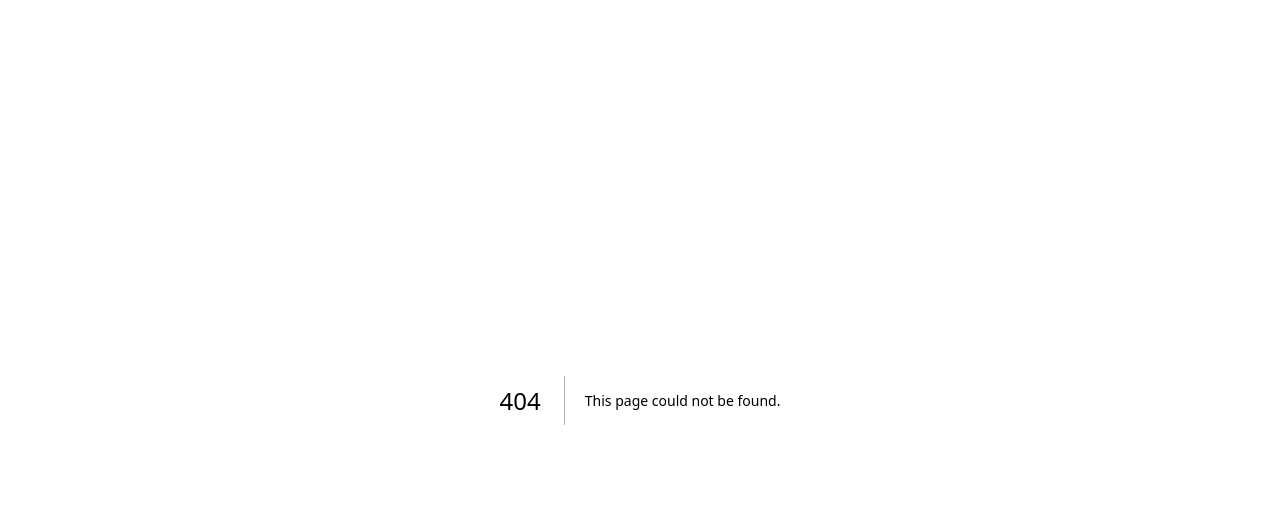
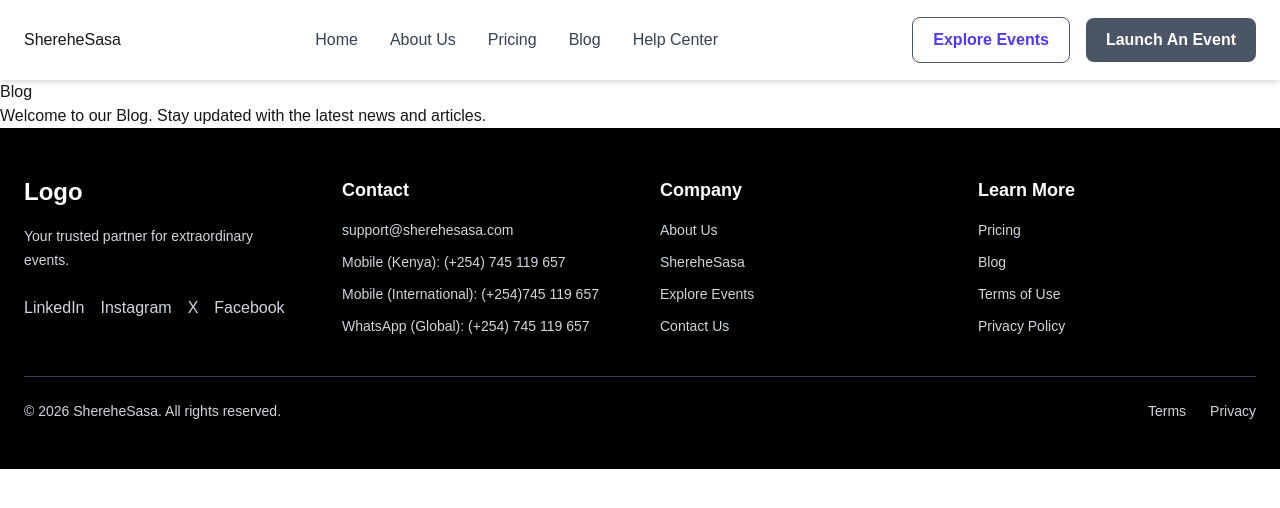
Before and after one commit to kendii001/Ticketing_System, a Next.js app in the folder ticket-frontend/: page /blog in a window 1280 px wide. Before the commit this address had no page. Shown: the top 508 px of the page. Built offline with nearby package versions, Linux system fonts and the light colour scheme.

Commit message:
add the changes

```diff
--- /dev/null
+++ b/ticket-frontend/app/about/page.tsx
@@ -0,0 +1,12 @@
+import Navbar from '@/components/navbar';
+import Footer from '@/components/footer';
+export default function About() {
+  return (
+    <div>
+      <Navbar/>
+      <h1>About Us</h1>
+      <p>Welcome to our About page.</p>
+<Footer/>
+    </div>
+  );
+}
--- /dev/null
+++ b/ticket-frontend/app/blog/page.tsx
@@ -0,0 +1,15 @@
+import Navbar from '@/components/navbar';
+import Footer from '@/components/footer';
+
+export default function Blog() {
+return(
+
+<div>
+  <Navbar/>
+  <h1>Blog</h1>
+  <p>Welcome to our Blog. Stay updated with the latest news and articles.</p>
+  <Footer/>
+</div>
+);
+
+}
--- /dev/null
+++ b/ticket-frontend/app/help/page.tsx
@@ -0,0 +1,15 @@
+import Navbar from '@/components/navbar';
+import Footer from '@/components/footer';
+
+export default function Help() {
+return(
+
+<div>
+  <Navbar/>
+  <h1>Help Center</h1>
+  <p>Welcome to our Help Center. How can we assist you?</p>
+  <Footer/>
+</div>
+);
+
+}
--- /dev/null
+++ b/ticket-frontend/app/pricing/page.tsx
@@ -0,0 +1,15 @@
+import Navbar from '@/components/navbar';
+import Footer from '@/components/footer';
+
+export default function Pricing() {
+return(
+
+<div>
+  <Navbar/>
+  <h1>Pricing</h1>
+  <p>Welcome to our Pricing page. Check out our plans and features.</p>
+  <Footer/>
+</div>
+);
+
+}
--- a/ticket-frontend/components/footer.tsx
+++ b/ticket-frontend/components/footer.tsx
@@ -1,6 +1,8 @@
+import Link from "next/link";
+
 export default function Footer() {
   return (
-    <footer className="bg-gray-900 text-gray-300">
+    <footer className="bg-black text-gray-300">
       <div className="max-w-7xl mx-auto px-6 py-12">
 
         {/* Top Section */}
@@ -18,21 +20,21 @@ export default function Footer() {
 
             {/* Social Icons */}
             <div className="flex gap-4 mt-6">
-              <a href="#" className="hover:text-white transition">
+              <Link href="#" className="hover:text-white transition">
                 LinkedIn
-              </a>
+              </Link>
 
-              <a href="#" className="hover:text-white transition">
+              <Link href="#" className="hover:text-white transition">
                 Instagram
-              </a>
+              </Link>
 
-              <a href="#" className="hover:text-white transition">
+              <Link href="#" className="hover:text-white transition">
                 X
-              </a>
+              </Link>
 
-              <a href="#" className="hover:text-white transition">
+              <Link href="#" className="hover:text-white transition">
                 Facebook
-              </a>
+              </Link>
             </div>
           </div>
 
@@ -44,19 +46,19 @@ export default function Footer() {
 
             <ul className="space-y-3 text-sm">
               <li>
-                📧 support@sherehesasa.com
+                 support@sherehesasa.com
               </li>
 
               <li>
-                📞 Mobile (Kenya): (+254) 745 119 657
+                Mobile (Kenya): (+254) 745 119 657
               </li>
 
               <li>
-                🌍 Mobile (International): (+254)745 119 657
+                Mobile (International): (+254)745 119 657
               </li>
 
               <li>
-                💬 WhatsApp (Global): (+254) 745 119 657
+                 WhatsApp (Global): (+254) 745 119 657
               </li>
             </ul>
           </div>
@@ -69,27 +71,27 @@ export default function Footer() {
 
             <ul className="space-y-3 text-sm">
               <li>
-                <a href="/about" className="hover:text-white">
+                <Link href="/about" className="hover:text-white">
                   About Us
-                </a>
+                </Link>
               </li>
 
               <li>
-                <a href="/" className="hover:text-white">
+                <Link href="/" className="hover:text-white">
                   ShereheSasa
-                </a>
+                </Link>
               </li>
 
               <li>
-                <a href="/events" className="hover:text-white">
+                <Link href="/events" className="hover:text-white">
                   Explore Events
-                </a>
+                </Link>
               </li>
 
               <li>
-                <a href="/contact" className="hover:text-white">
+                <Link href="/contact" className="hover:text-white">
                   Contact Us
-                </a>
+                </Link>
               </li>
             </ul>
           </div>
@@ -102,27 +104,27 @@ export default function Footer() {
 
             <ul className="space-y-3 text-sm">
               <li>
-                <a href="/pricing" className="hover:text-white">
+                <Link href="/pricing" className="hover:text-white">
                   Pricing
-                </a>
+                </Link>
               </li>
 
               <li>
-                <a href="/blog" className="hover:text-white">
+                <Link href="/blog" className="hover:text-white">
                   Blog
-                </a>
+                </Link>
               </li>
 
               <li>
-                <a href="/terms" className="hover:text-white">
+                <Link href="/terms" className="hover:text-white">
                   Terms of Use
-                </a>
+                </Link>
               </li>
 
               <li>
-                <a href="/privacy" className="hover:text-white">
+                <Link href="/privacy" className="hover:text-white">
                   Privacy Policy
-                </a>
+                </Link>
               </li>
             </ul>
           </div>
@@ -136,13 +138,13 @@ export default function Footer() {
           </p>
 
           <div className="flex gap-6 mt-4 md:mt-0">
-            <a href="/terms" className="hover:text-white">
+            <Link href="/terms" className="hover:text-white">
               Terms
-            </a>
+            </Link>
 
-            <a href="/privacy" className="hover:text-white">
+            <Link href="/privacy" className="hover:text-white">
               Privacy
-            </a>
+            </Link>
           </div>
 
         </div>
--- a/ticket-frontend/components/hero.tsx
+++ b/ticket-frontend/components/hero.tsx
@@ -1,11 +1,7 @@
 export default function Hero() {
   return (
-    <section
-      className="relative h-screen w-full bg-cover bg-center bg-no-repeat"
-      style={{
-        backgroundImage: "url('/media/image.jpeg')",
-      }}
-    >
+    <section className="relative h-screen w-full bg-[url('/media/image.jpeg')] bg-cover bg-center bg-no-repeat">
+
       {/* Dark Overlay */}
       <div className="absolute inset-0 bg-black/50"></div>
 
@@ -16,7 +12,7 @@ export default function Hero() {
             Discover Extraordinary Events
           </h1>
 
-          <p className="mt-6 text-lg md:text-xl font-family: var(--font-mono);">
+          <p className="mt-6 text-lg font-mono md:text-xl">
             Your trusted partner for unforgettable experiences. Explore events
             or launch your own with ShereheSasa.
           </p>
--- a/ticket-frontend/components/navbar.tsx
+++ b/ticket-frontend/components/navbar.tsx
@@ -1,3 +1,5 @@
+import Link from "next/link";
+
 export default function Navbar() {
   return (
     <nav className="bg-white shadow-md sticky top-0 z-50">
@@ -6,64 +8,74 @@ export default function Navbar() {
 
           {/* Logo */}
           <div className="flex items-center">
-            <a
-              href="/"
-              className="text-3xl font-bold text-indigo-600"
-            >
-              ShereheSasa
-            </a>
+
+            ShereheSasa
+
           </div>
 
           {/* Navigation Links */}
           <div className="hidden lg:flex items-center space-x-8">
-            <a
+
+            <Link
+
+
+              href="/home"
+              className="text-gray-700 hover:text-indigo-600 font-medium transition"
+            >
+              Home
+            </Link>
+            <Link
               href="/about"
               className="text-gray-700 hover:text-indigo-600 font-medium transition"
             >
               About Us
-            </a>
+            </Link>
 
-            <a
+            <Link
               href="/pricing"
               className="text-gray-700 hover:text-indigo-600 font-medium transition"
             >
               Pricing
-            </a>
+            </Link>
 
-            <a
+            <Link
               href="/blog"
               className="text-gray-700 hover:text-indigo-600 font-medium transition"
             >
               Blog
-            </a>
+            </Link>
 
-            <a
+            <Link
               href="/help"
               className="text-gray-700 hover:text-indigo-600 font-medium transition"
             >
               Help Center
-            </a>
+            </Link>
           </div>
 
           {/* Buttons */}
           <div className="hidden lg:flex items-center gap-4">
-            <a
+            <Link
               href="/events"
-              className="px-5 py-2.5 rounded-lg border border-indigo-600 text-indigo-600 font-semibold hover:bg-indigo-50 transition"
+              className="px-5 py-2.5 rounded-lg border border-gray-600 text-indigo-600 font-semibold hover:bg-indigo-50 transition"
             >
               Explore Events
-            </a>
+            </Link>
 
-            <a
+            <Link
               href="/launch-event"
-              className="px-5 py-2.5 rounded-lg bg-indigo-600 text-white font-semibold hover:bg-indigo-700 transition"
+              className="px-5 py-2.5 rounded-lg bg-gray-600 text-white font-semibold hover:bg-indigo-700 transition"
             >
               Launch An Event
-            </a>
+            </Link>
           </div>
 
           {/* Mobile Menu Button */}
-          <button className="lg:hidden p-2 rounded-md text-gray-700 hover:bg-gray-100">
+          <button
+            type="button"
+            aria-label="Open navigation menu"
+            className="lg:hidden p-2 rounded-md text-gray-700 hover:bg-gray-100"
+          >
             <svg
               xmlns="http://www.w3.org/2000/svg"
               className="h-7 w-7"
```
Also changed, not shown: ticket-frontend/app/contact/page.tsx (added).
